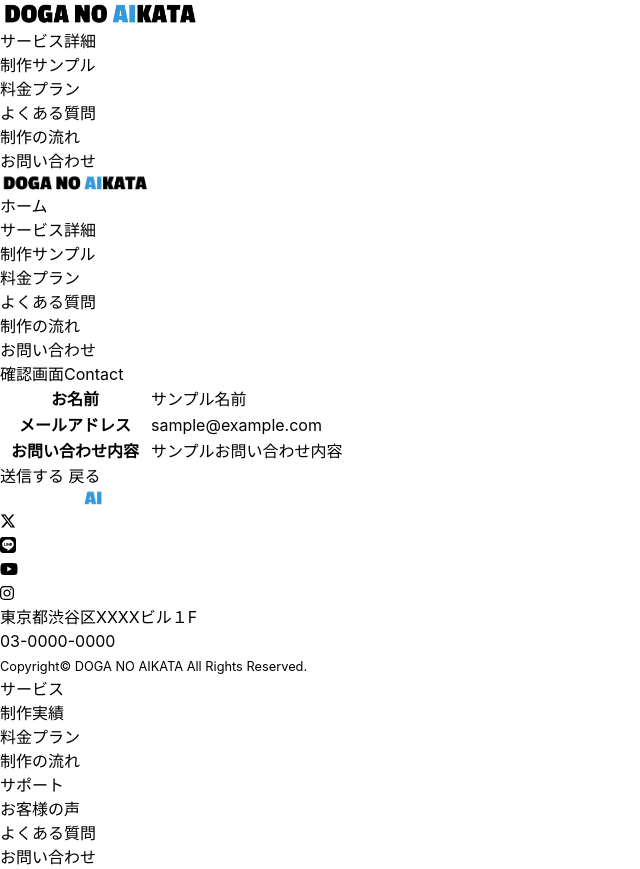
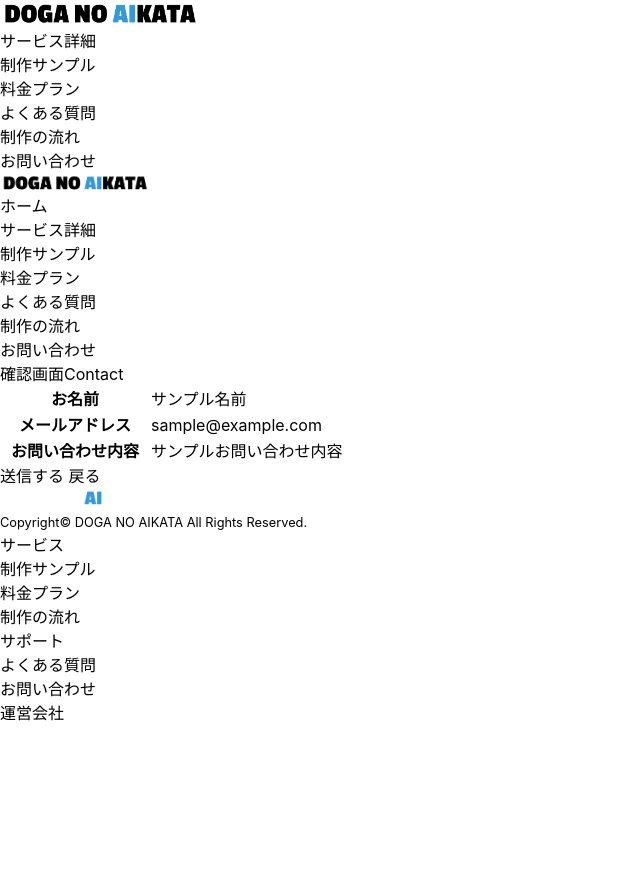
Before and after one commit to Yasai-Co-Ltd/kirinuki-lp, a Next.js app: page /confirm in a window 1280 px wide. Shown: the whole page, without its empty margins (0-640 px from the left). After the commit the page ends 800 px from the top, so only its background shows below. Built offline with nearby package versions, Linux system fonts and the light colour scheme.

Commit message:
fix footer

```diff
--- a/src/app/page.tsx
+++ b/src/app/page.tsx
@@ -473,17 +473,17 @@ export default function Home() {
               <dt className="openclose">どのような動画でも編集対応可能ですか？</dt>
               <dd>ゲーム実況、トーク配信、教育コンテンツ、ライブ配信など、ほぼ全てのジャンルに対応しています。著作権に問題がない動画であれば、どのような内容でも承ります。ただし、会話が含まれていない動画や音声が不明瞭な動画では最適な結果が得られない場合があります。</dd>
 
-              <dt className="openclose">クリップの長さは調整できますか？</dt>
-              <dd>はい、クリップの長さは調整可能です。「自動」またはより長い継続時間（「60～90秒」など）を選択すると、クリップの数が少なくなり、クリップが長くなります。より多くのクリップをご希望の場合は、アップロード前に「30秒未満」を選択してください。</dd>
+              <dt className="openclose">切り抜き動画の長さは調整できますか？</dt>
+              <dd>はい、切り抜き動画の長さは調整可能です。「自動」またはより長い継続時間（「60～90秒」など）を選択すると、切り抜き動画の数が少なくなり、切り抜き動画が長くなります。より多くの切り抜き動画をご希望の場合は、アップロード前に「30秒未満」を選択してください。</dd>
 
-              <dt className="openclose">AIがクリップを生成しない場合はありますか？</dt>
-              <dd>はい、動画に十分なコンテンツがない場合や、コンテンツがAIの分析に適さない場合、クリップが生成されない可能性があります。特に会話が少ない動画や音声が不明瞭な動画では、切り抜き動画が生成されない場合があります。</dd>
+              <dt className="openclose">AIが切り抜き動画を生成しない場合はありますか？</dt>
+              <dd>はい、動画に十分なコンテンツがない場合や、コンテンツがAIの分析に適さない場合、切り抜き動画が生成されない可能性があります。特に会話が少ない動画や音声が不明瞭な動画では、切り抜き動画が生成されない場合があります。</dd>
 
               <dt className="openclose">どのような形式で動画を納品してもらえますか？</dt>
               <dd>MP4形式での納品が基本となります。YouTubeやTikTok、Instagram等、各プラットフォームに最適化した設定で書き出しいたします。特別な形式をご希望の場合はご相談ください。</dd>
 
-              <dt className="openclose">より多くのクリップを作成するにはどうすればよいですか？</dt>
-              <dd>より多くのクリップを作成するには、以下の方法をお試しください：1）アップロード前にクリップの長さとして「30秒未満」を選択する、2）より鮮明で多様なコンテンツを含む動画をご提供いただく。また、15分以上の長い動画の方がAIが適切なクリッピングポイントを見つけやすくなります。</dd>
+              <dt className="openclose">より多くの切り抜き動画を作成するにはどうすればよいですか？</dt>
+              <dd>より多くの切り抜き動画を作成するには、以下の方法をお試しください：1）アップロード前に切り抜き動画の長さとして「30秒未満」を選択する、2）より鮮明で多様なコンテンツを含む動画をご提供いただく。また、15分以上の長い動画の方がAIが適切なクリッピングポイントを見つけやすくなります。</dd>
             </dl>
           </div>
         </div>
--- a/src/components/layout/Footer.tsx
+++ b/src/components/layout/Footer.tsx
@@ -12,7 +12,7 @@ export default function Footer() {
         <div className="logo">
           <Image src="/images/logo_w.png" alt="DOGA NO AIKATA" width={150} height={45} />
         </div>
-        <ul className="icons">
+        {/* <ul className="icons">
           <li>
             <Link href="#" aria-label="X (Twitter)">
               <FontAwesomeIcon icon={faXTwitter} />
@@ -33,11 +33,11 @@ export default function Footer() {
               <FontAwesomeIcon icon={faInstagram} />
             </Link>
           </li>
-        </ul>
-        <div className="contact-info">
+        </ul> */}
+        {/* <div className="contact-info">
           <p>東京都渋谷区XXXXビル１F<br />
           03-0000-0000</p>
-        </div>
+        </div> */}
         <small>Copyright&copy; DOGA NO AIKATA All Rights Reserved.</small>
       </div>
 
@@ -46,7 +46,7 @@ export default function Footer() {
           <div className="nav-section">
             <h4>サービス</h4>
             <ul>
-              <li><Link href="/#products">制作実績</Link></li>
+              <li><Link href="/#products">制作サンプル</Link></li>
               <li><Link href="/#plan">料金プラン</Link></li>
               <li><Link href="/#flow">制作の流れ</Link></li>
             </ul>
@@ -54,9 +54,10 @@ export default function Footer() {
           <div className="nav-section">
             <h4>サポート</h4>
             <ul>
-              <li><Link href="/#koe">お客様の声</Link></li>
+              {/* <li><Link href="/#koe">お客様の声</Link></li> */}
               <li><Link href="/#faq">よくある質問</Link></li>
               <li><Link href="/contact">お問い合わせ</Link></li>
+              <li><Link href="https://yas-ai.io" target='_blank'>運営会社</Link></li>
             </ul>
           </div>
         </nav>
--- a/src/styles/style.css
+++ b/src/styles/style.css
@@ -115,7 +115,14 @@ input {font-size: 1rem;}
 /*section*/
 section {
 	overflow-x: hidden;
-	padding: var(--space-large);
+	/* padding: var(--space-large);	 */
+	padding: 15px;
+}
+
+@media screen and (min-width:700px) {
+	section {
+		padding: var(--space-large);
+	}
 }
 
 
@@ -681,35 +688,23 @@ footer {
 	display: flex;
 	flex-direction: column-reverse;
 	gap: 2rem;
+	justify-content: space-between;
 }
 
 /*フッター直下の1つ目ブロック（ロゴやSNSアイコンが入ったブロック）*/
-footer div:nth-of-type(1) {
+footer div {
     text-align: center;
     display: flex;
     flex-direction: column;
-    gap: 1.5rem;
-}
-
-/*フッター直下の２つ目ブロック（メニューブロック）*/
-footer div:nth-of-type(2) {
-    flex: 1;
-    display: flex;
-    justify-content: center;
-}
-
-footer div:nth-of-type(2) nav ul {
-    display: flex;
-    flex-wrap: wrap;
-    justify-content: center;
-    gap: 1rem 2rem;
+    gap: 0.5rem;
 }
 
 /* フッターナビゲーション */
 .footer-nav nav {
     display: flex;
-    flex-direction: column;
+    flex-direction: row;
     gap: 2rem;
+	justify-content: center;
 }
 
 .nav-section h4 {
@@ -724,7 +719,6 @@ footer div:nth-of-type(2) nav ul {
 .nav-section ul {
     display: flex;
     flex-direction: column;
-    gap: 0.8rem;
 }
 
 
@@ -739,22 +733,10 @@ footer div:nth-of-type(2) nav ul {
 	}
 
 	/*フッター直下の1つ目ブロック（ロゴやSNSアイコンが入ったブロック）*/
-	footer div:nth-of-type(1) {
+	footer div {
 		text-align: left;
 		width: 40%;
 		align-items: flex-start;
-	}
-
-	/*フッター直下の２つ目ブロック（メニューブロック）*/
-	footer div:nth-of-type(2) {
-		justify-content: flex-end;
-		flex: 1;
-	}
-
-	footer div:nth-of-type(2) nav ul {
-		justify-content: flex-end;
-		flex-direction: column;
-		gap: 0.8rem;
 	}
 
 	/* PC表示でのフッターナビゲーション */
@@ -770,11 +752,11 @@ footer div:nth-of-type(2) nav ul {
 
 	.nav-section h4 {
 		font-size: 1.1rem;
-		margin-bottom: 1.2rem;
+		margin-bottom: 0;
 	}
 
 	.nav-section ul {
-		gap: 1rem;
+		gap: 0rem;
 	}
 
 	}/*追加指定ここまで*/
@@ -833,7 +815,19 @@ footer nav ul li a:hover {
 
 /*ロゴ部分*/
 footer .logo {
+	margin: auto;
 	margin-bottom: 0.5rem;
+}
+
+@media screen and (min-width:700px) {
+	footer .logo {
+		margin: 0;
+		margin-bottom: 0.5rem;
+	}
+	footer .logo img {
+		height: 30px;
+		width: auto;
+	}
 }
 
 /*連絡先情報*/
@@ -1620,7 +1614,7 @@ section > .bg-slideup:first-child {
 .content-blocks .content-item {
 	background: var(--base-color) url("/images/bg-dot.png") no-repeat right bottom / 200px;
 	color: var(--base-inverse-color);	/*文字色。冒頭のbase-inverse-colorを読み込みます。*/
-	padding: 2rem;	/*スマホ向けに小さく調整*/
+	padding: 1rem;	/*スマホ向けに小さく調整*/
 	margin-bottom: 2rem;
 	box-shadow: 3px 3px 10px rgba(0,0,0,0.1);
 	position: relative;
@@ -1713,7 +1707,8 @@ section > .bg-slideup:first-child {
 
 /*注意事項セクション専用のcontent-item*/
 .bg2.bg-pattern2 .content-blocks .content-item {
-	background: linear-gradient(135deg, #fff3cd 0%, #ffeaa7 100%);
+	/* background: linear-gradient(135deg, #fff3cd 0%, #ffeaa7 100%); */
+	background: white;
 	border: 2px solid #f39c12;
 	color: #8b4513;
 	box-shadow: 0 8px 25px rgba(243, 156, 18, 0.2);
```
